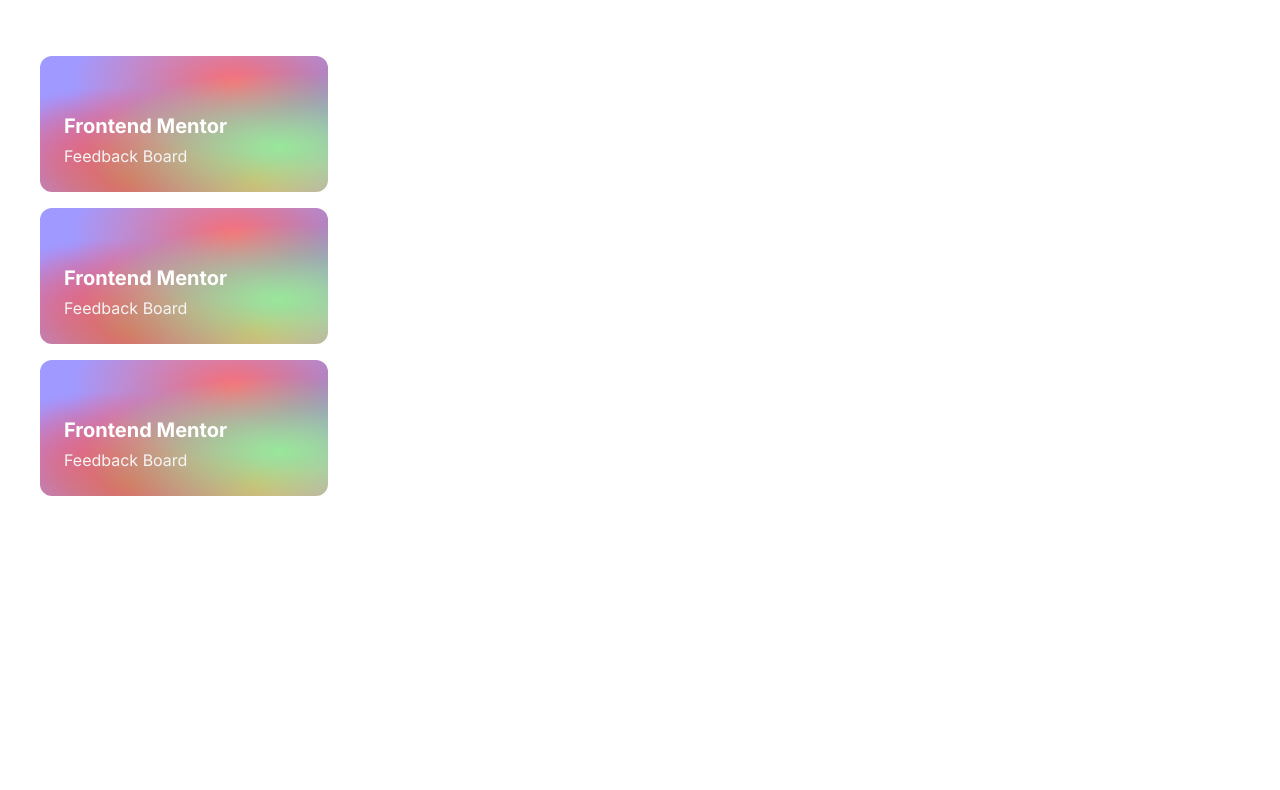
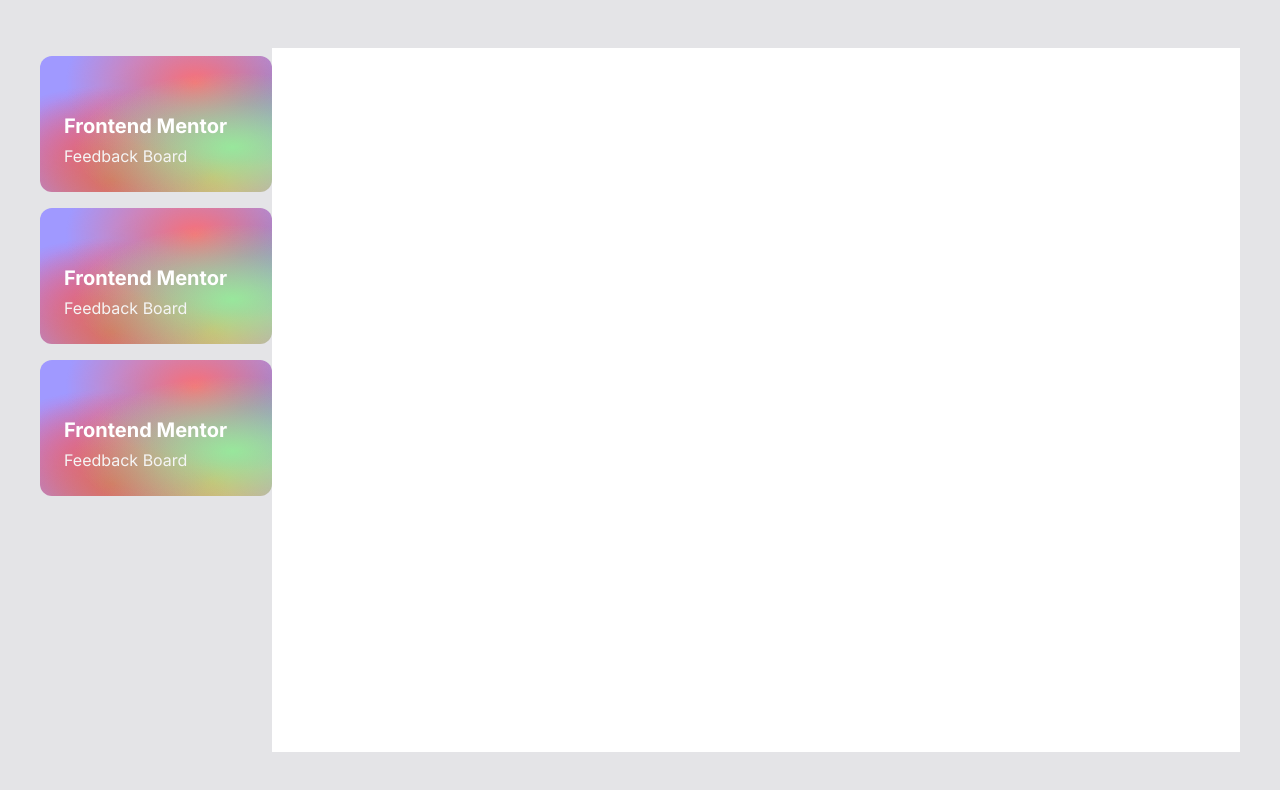
Before and after one commit to katsuragawaa/feedback-hub, a Vue app: page / in a window 1280 px wide. Shown: the top 790 px of the page. Built offline with nearby package versions, Linux system fonts and the light colour scheme.

Commit message:
Ajust justification

```diff
--- a/src/App.vue
+++ b/src/App.vue
@@ -3,13 +3,14 @@ import TitleCard from './components/TitleCard.vue'
 </script>
 
 <template>
-  <div class="px-10 py-12">
-    <div class="flex lg:flex-col lg:w-72">
+  <div class="px-10 py-12 h-screen bg-zinc-200 flex flex-col lg:flex-row">
+    <div class="flex lg:flex-col lg:w-72 justify-between lg:justify-start">
       <TitleCard />
       <TitleCard />
       <TitleCard />
       <!-- <FiltersCard /> -->
       <!-- <RoadmapCard /> -->
     </div>
+    <div class="flex w-full h-full bg-white"></div>
   </div>
 </template>
```
